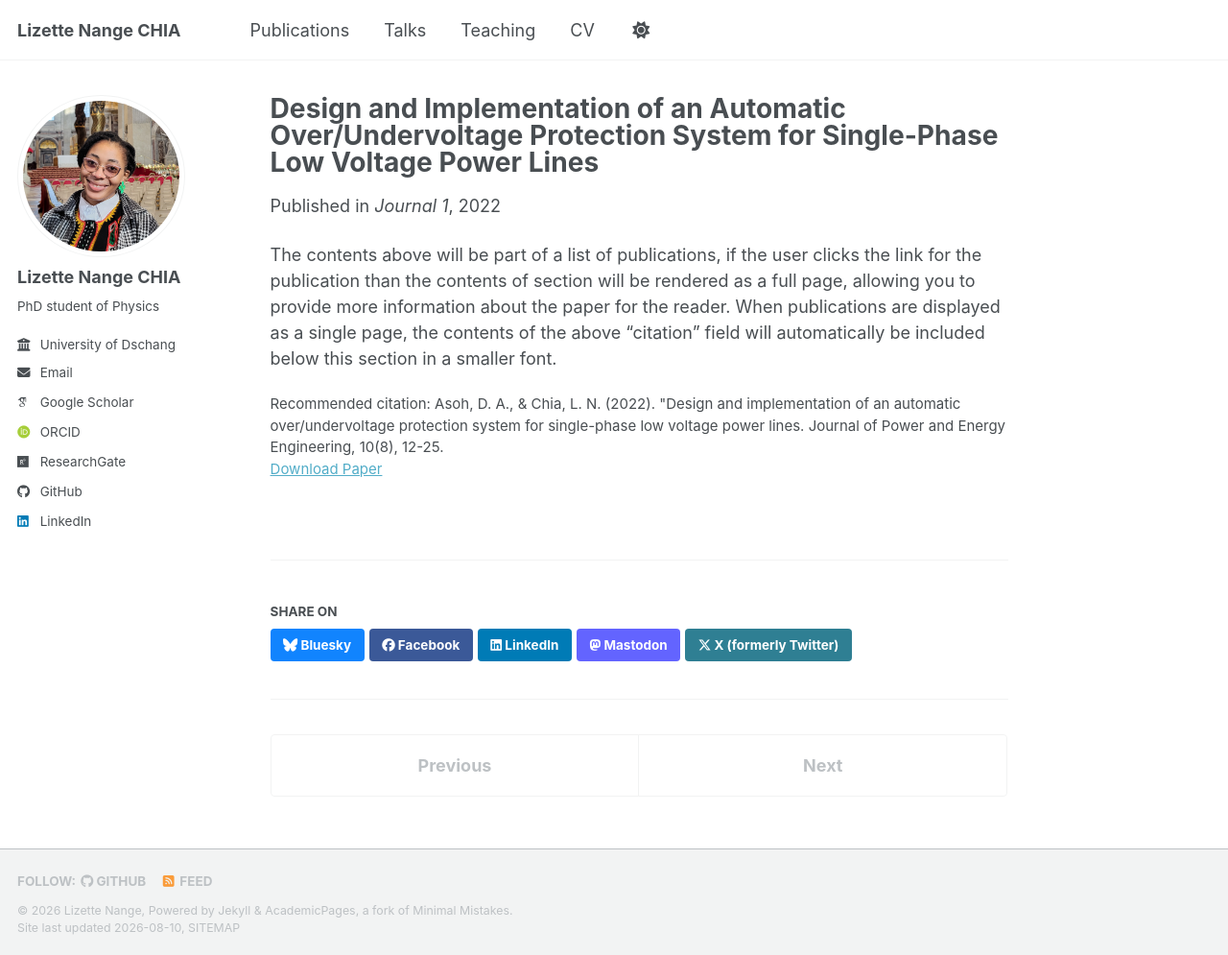
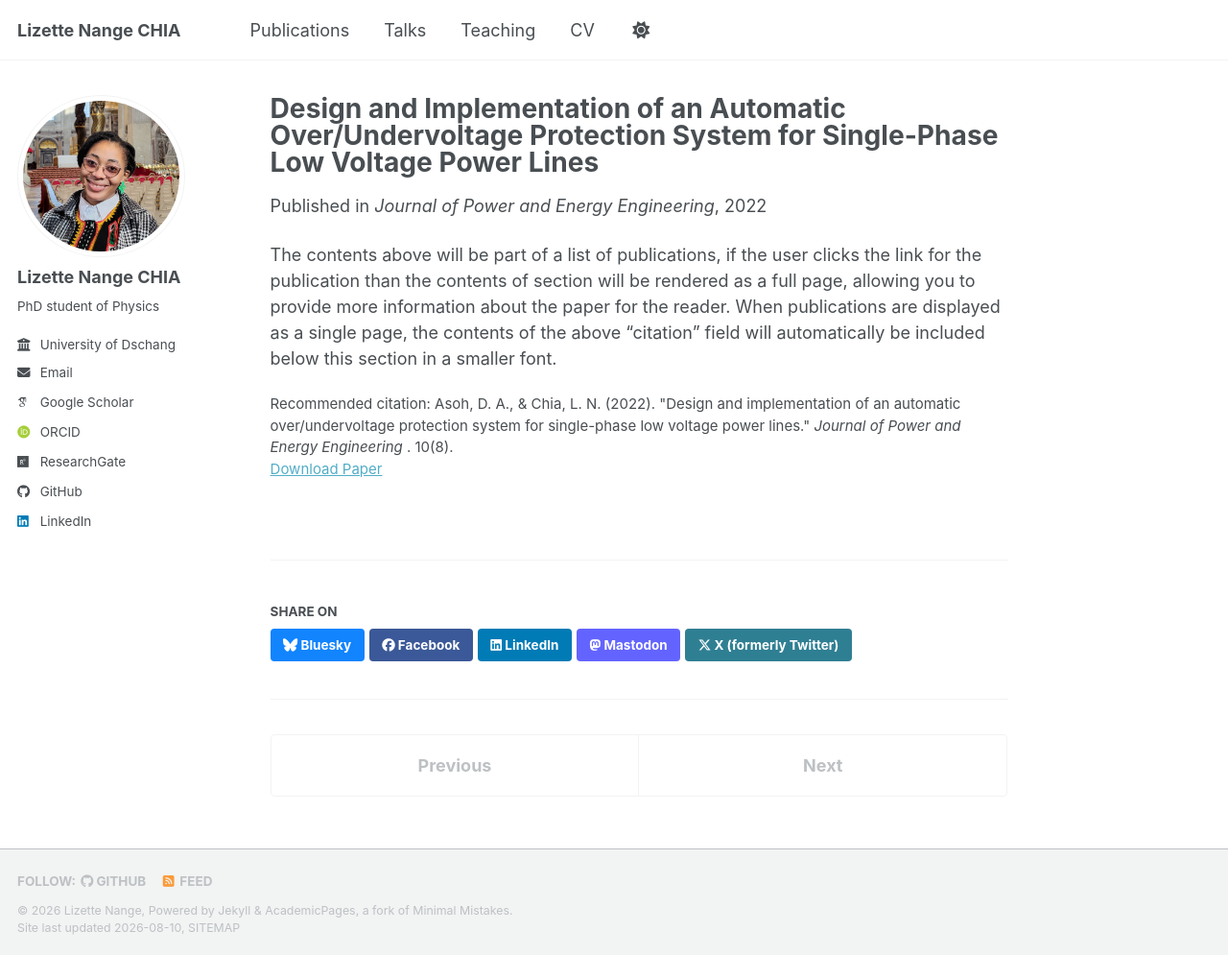
Before and after one commit to lizettenange/lizettenange.github.io, a Jekyll site: the page built from _publications/2009-10-01-paper-title-number-1.md, in a window 1280 px wide and 995 px high. Shown: the whole window at 96% size. Built offline with Jekyll 4.4.1, drawn with Linux system fonts in a browser that asks for light colours; some web fonts are replaced; a script bundle is joined from its source files by our own code; library files that are not in the unit come from our copies.

Commit message:
paper1_upd

```diff
--- a/_publications/2009-10-01-paper-title-number-1.md
+++ b/_publications/2009-10-01-paper-title-number-1.md
@@ -5,11 +5,11 @@ category: manuscripts
 permalink: /publication/2009-10-01-paper-title-number-1
 excerpt: 'Today, many industrial and domestic electronic appliances and equipment (devices) are exposed to power disturbances such as voltage variations of the AC mains supply which often lead to damage of the electronic devices. As these devices are quite sensitive to power disturbances, there is a need for a tripping system that can help avoid any damage to devices in use. The objective of this work is to build a system that monitors line voltage and protects appliances from unacceptable voltage variations. The system consists of a tripping mechanism that monitors the input voltage and trips according to the limits provided. An Arduino Uno microcontroller is used to determine the voltage level through a voltage divider circuit. The system’s novelty and innovation lie in its flexibility. It offers the user the ability to define different overvoltage and undervoltage threshold values depending on the specific appliances used in the household. In operation, the system displays the voltage state (overvoltage, normal voltage, overvoltage) and alerts the user by sending an SMS via a GSM modem. The system is valuable for industrial and domestic applications, especially in developing economies such as those of Sub-Saharan Africa, where overvoltage and undervoltage are acute problems.'
 date: 2022-08-10"
-venue: 'Journal 1'
+venue: 'Journal of Power and Energy Engineering'
 #slidesurl: 'https://academicpages.github.io/files/slides1.pdf'
 paperurl: 'https://www.scirp.net/pdf/jpee_2022080915253002.pdf'
 #bibtexurl: 'https://academicpages.github.io/files/bibtex1.bib'
 doiurl: '10.4236/jpee.2022.108002'
-citation: 'Asoh, D. A., & Chia, L. N. (2022). &quot;Design and implementation of an automatic over/undervoltage protection system for single-phase low voltage power lines. Journal of Power and Energy Engineering, 10(8), 12-25.'
+citation: 'Asoh, D. A., & Chia, L. N. (2022). &quot;Design and implementation of an automatic over/undervoltage protection system for single-phase low voltage power lines.&quot; <i>Journal of Power and Energy Engineering </i>. 10(8). '
 ---
 The contents above will be part of a list of publications, if the user clicks the link for the publication than the contents of section will be rendered as a full page, allowing you to provide more information about the paper for the reader. When publications are displayed as a single page, the contents of the above "citation" field will automatically be included below this section in a smaller font.
```
